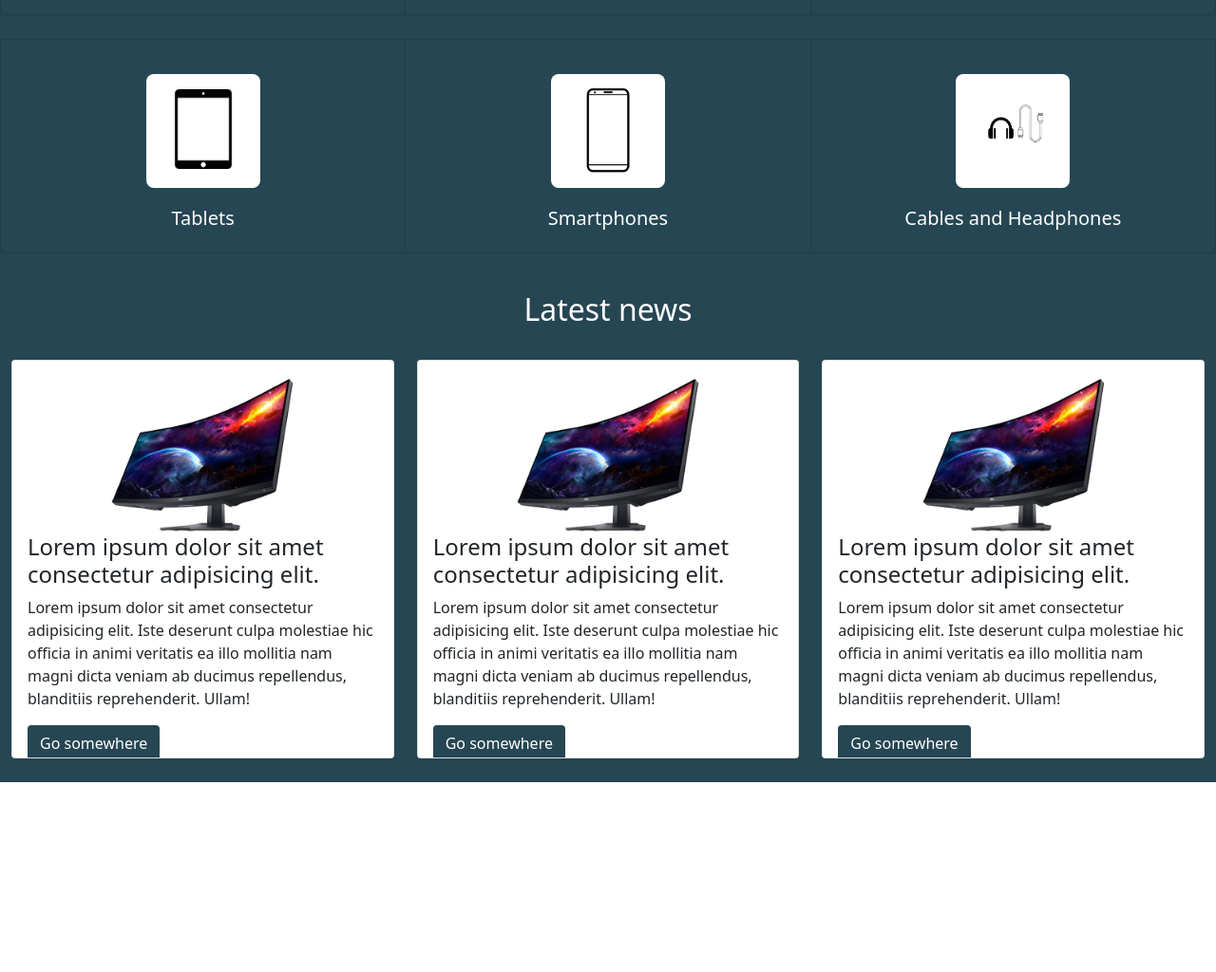
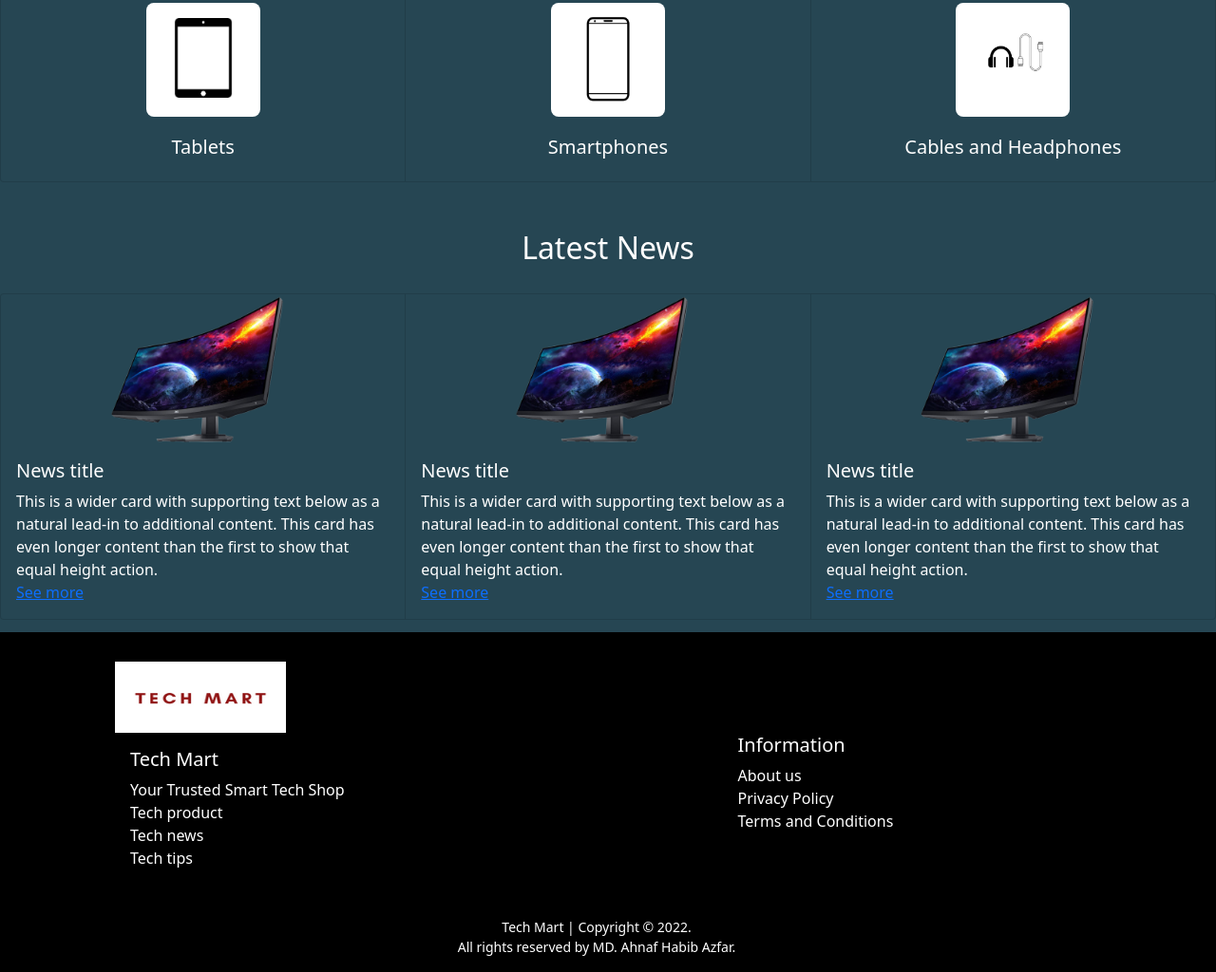
Before and after one commit to Azfar320/Tech_Mart_Final_Year_Project, a plain HTML site: page index.html in a window 1280 px wide. Shown: the part 913-1937 px from the top of the page at 95% size. Before the commit the page ends 1737 px from the top, so only its background shows below. Drawn offline with nearby package versions, Linux system fonts and the light colour scheme.

Commit message:
Homepage news section updated and footer added

```diff
--- a/index.html
+++ b/index.html
@@ -212,74 +212,91 @@
 		</section>
 
 		<!-- news section here -->
-		<section id="news-section">
-			<h2>Latest news</h2>
-			<div class="row news-area">
-				<div class="col-sm-4">
-					<div class="card news-feed">
-						<div class="card-body">
-							<div class="news-img">
-								<img src="images/slide4.png" alt="">
-							</div>
-							<h4 class="card-title">Lorem ipsum dolor sit amet consectetur
-								adipisicing
-								elit.
-							</h4>
-							<p class="card-text">Lorem ipsum dolor sit amet consectetur adipisicing
-								elit. Iste deserunt culpa molestiae hic officia in animi veritatis
-								ea
-								illo mollitia nam magni dicta veniam ab ducimus repellendus,
-								blanditiis
-								reprehenderit. Ullam!</p>
-							<a href="#" class="btn btn-news text-white">Go somewhere</a>
-						</div>
+		<section>
+			<h2 class="text-white" id="news-title">Latest News</h2>
+			<div class="card-group news-card-group">
+				<div class="card news-card">
+					<div class="news-image">
+						<img src="images/slide4.png" class="card-img-top" alt="...">
+					</div>
+					<div class="card-body">
+						<h5 class="card-title text-white">News title</h5>
+						<p class="card-text text-white">This is a wider card with supporting text
+							below as a
+							natural
+							lead-in to additional content. This card has even longer content than
+							the
+							first to
+							show that equal height action.<br><a href="#">See more</a></p>
 					</div>
 				</div>
-				<div class="col-sm-4">
-					<div class="card news-feed">
-						<div class="card-body">
-							<div class="news-img">
-								<img src="images/slide4.png" alt="">
-							</div>
-							<h4 class="card-title">Lorem ipsum dolor sit amet consectetur
-								adipisicing
-								elit.
-							</h4>
-							<p class="card-text">Lorem ipsum dolor sit amet consectetur adipisicing
-								elit. Iste deserunt culpa molestiae hic officia in animi veritatis
-								ea
-								illo mollitia nam magni dicta veniam ab ducimus repellendus,
-								blanditiis
-								reprehenderit. Ullam!</p>
-							<a href="#" class="btn btn-news text-white">Go somewhere</a>
-						</div>
+				<div class="card news-card">
+					<div class="news-image">
+						<img src="images/slide4.png" class="card-img-top" alt="...">
+					</div>
+					<div class="card-body">
+						<h5 class="card-title text-white">News title</h5>
+						<p class="card-text text-white">This is a wider card with supporting text
+							below as a
+							natural
+							lead-in to additional content. This card has even longer content than
+							the
+							first to
+							show that equal height action.<br><a href="#">See more</a></p>
 					</div>
 				</div>
-				<div class="col-sm-4">
-					<div class="card news-feed">
-						<div class="card-body">
-							<div class="news-img">
-								<img src="images/slide4.png" alt="">
-							</div>
-							<h4 class="card-title">Lorem ipsum dolor sit amet consectetur
-								adipisicing
-								elit.
-							</h4>
-							<p class="card-text">Lorem ipsum dolor sit amet consectetur adipisicing
-								elit. Iste deserunt culpa molestiae hic officia in animi veritatis
-								ea
-								illo mollitia nam magni dicta veniam ab ducimus repellendus,
-								blanditiis
-								reprehenderit. Ullam!</p>
-							<a href="#" class="btn btn-news text-white">Go somewhere</a>
-						</div>
+				<div class="card news-card">
+					<div class="news-image">
+						<img src="images/slide4.png" class="card-img-top" alt="...">
+					</div>
+					<div class="card-body">
+						<h5 class="card-title text-white">News title</h5>
+						<p class="card-text text-white">This is a wider card with supporting text
+							below as a
+							natural
+							lead-in to additional content. This card has even longer content than
+							the
+							first to
+							show that equal height action.<br><a href="#">See more</a></p>
 					</div>
 				</div>
 			</div>
 		</section>
+	</main>
 
+	<!-- footer section here -->
+	<footer>
+		<div class="card-group" id="footer-section">
+			<div class="card" id="footer-left-part">
+				<div id="footer-logo">
+					<img src="images/techMartLgo.png" alt="...">
+				</div>
+				<div class="card-body">
+					<h5 class="card-title text-white">Tech Mart</h5>
+					<p class="text-white">Your Trusted Smart Tech Shop<br>Tech product<br>Tech
+						news<br>Tech tips</p>
+				</div>
+			</div>
+			<div class="card" id="footer-right-part">
+				<div class="card-body">
+					<h5 class="card-title text-white">Information</h5>
+					<p class="text-white"><span>About us</span><br><span>Privacy
+							Policy</span><br><span>Terms and
+							Conditions</span></p>
+				</div>
+			</div>
 
-	</main>
+		</div>
+		<div class="row" id="copyright-footer">
+			<div class="col-sm-12">
+				<p class="text-white" id="copyright">Tech Mart | Copyright &copy; 2022. <br>All
+					rights
+					reserved
+					by MD. Ahnaf
+					Habib Azfar.</p>
+			</div>
+		</div>
+	</footer>
 
 	<script src="https://cdn.jsdelivr.net/npm/bootstrap@5.1.3/dist/js/bootstrap.bundle.min.js"
 		integrity="sha384-ka7Sk0Gln4gmtz2MlQnikT1wXgYsOg+OMhuP+IlRH9sENBO0LRn5q+8nbTov4+1p"
--- a/style.css
+++ b/style.css
@@ -10,7 +10,9 @@ body{
 #search_area{
     width: 250px;
 }
-
+main{
+    background-color: #264653;
+}
 #cart_dialog{
     text-decoration: none;
 }
@@ -70,37 +72,82 @@ body{
 }
 
 /* news section css */
-
- #news-section{
-     height: 300px;
-     background-color: #264653
+.news-card-group{
+    background-color: #264653;
+    padding-bottom: 25px;
 }
 
- #news-section h2{
-     color: white;
+#news-title{
     text-align: center;
-     padding-top: 40px;
+    padding-top: 50px;
+    padding-bottom: 20px;
 }
- .news-area{
-     width: 100%;
-     margin: auto;
+.news-card{
     background-color: #264653;
 }
- .news-feed{
-     height: 420px;
-     overflow: hidden;
- }
- .news-img{
+
+.news-image{
     width: 250px;
     margin: auto;
 }
- .news-img img{
+
+.news-image img{
+    width: 95%;
+    margin: auto;
+}
+
+/* footer section css */
+footer{
+    background-color: black;
+}
+
+#footer-section{
+    background-color: black;
+    height: 300px;
+    margin-top: -12px;
+}
+
+#footer-logo{
+    width: 180px;
+    height: 75px;
+    margin-top: 30px;
+}
+
+#footer-logo img{
+    width:100%;
+    height: 100%;
+}
+#footer-left-part{
+    background-color: black;
+}
+
+#footer-left-part #footer-logo{
+    margin-left: 120px;
+}
+
+#footer-left-part .card-body{
+    margin-left: 120px;
+    background-color: black;
+}
+
+#footer-right-part{
+    background-color: black;
+}
+
+#footer-right-part .card-body{
+    margin-left: 120px;
+    background-color: black;
+}
+
+#footer-right-part .card-body .card-title{
+    margin-top: 90px;
+}
+
+#copyright-footer{
     width: 100%;
 }
- .card{
-     margin: 25px auto;
+
+#copyright-footer #copyright{
+    text-align: center;
+    font-size: 14px;
 }
-
- .btn-news{
-     background-color: #264653;
- }
```
Lines whose indentation alone changed are shown as unchanged.
